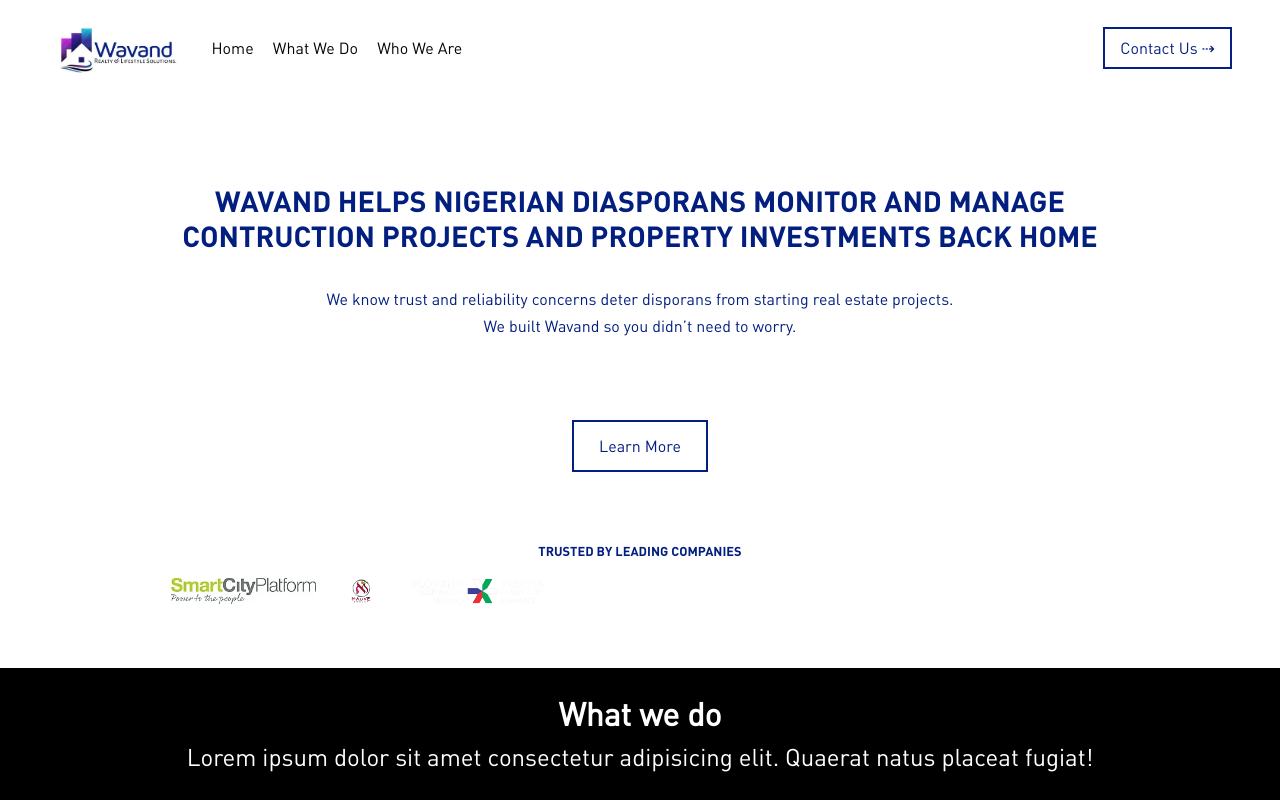
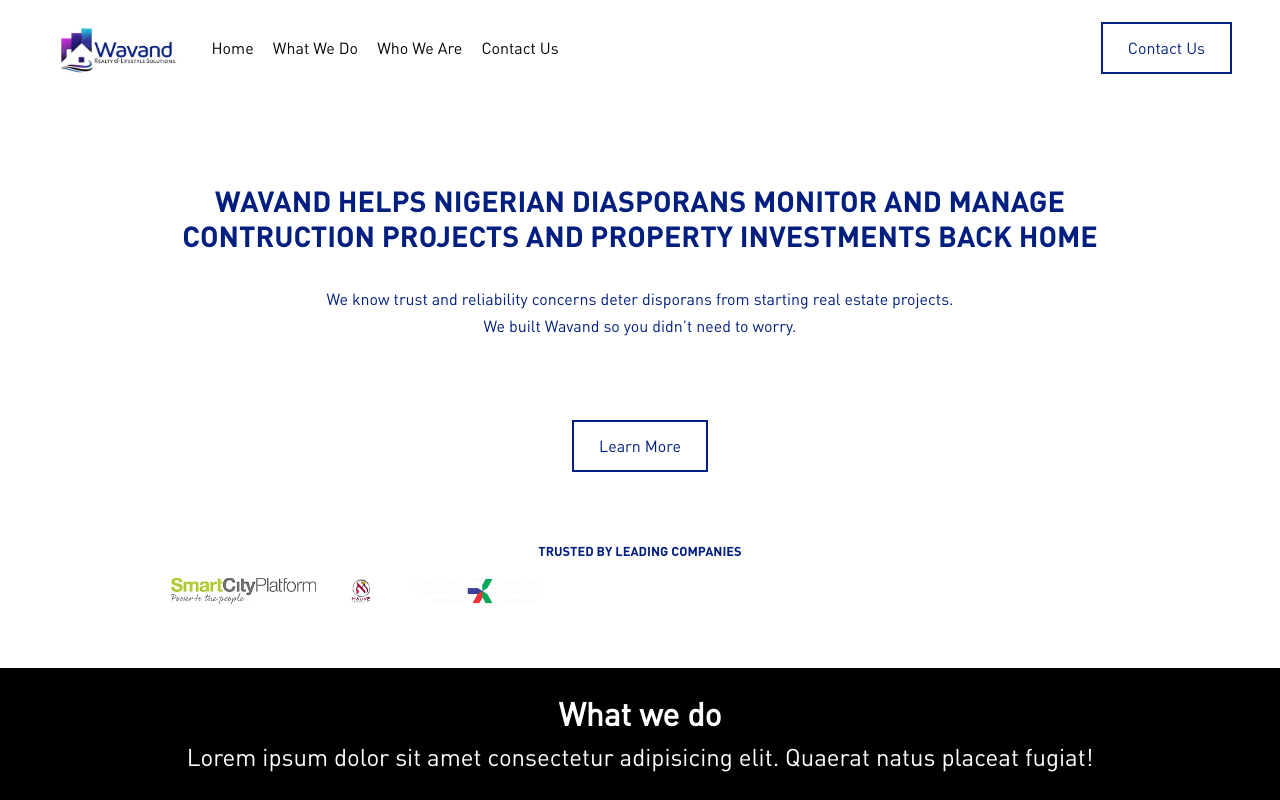
Before and after one commit to greatkay-olowo/waveand, a website: page index.html in a window 1280 px wide. Shown: the top 800 px of the page. Drawn offline with nearby package versions, Linux system fonts and the light colour scheme.

Commit message:
add code to github

```diff
--- a/index.html
+++ b/index.html
@@ -53,9 +53,16 @@
             <li class="nav-item">
               <a class="nav-link" href="#team">Who We Are</a>
             </li>
+            <li class="nav-item">
+              <a class="nav-link" href="#contact">Contact Us</a>
+            </li>
           </ul>
 
-          <a class="try-us" href="#contact">Contact Us <span>&#8674;</span></a>
+          <a class="learn-more" style="margin: 0;" href="#contact"
+            >Contact Us</a
+          >
+
+          <!-- <a class="try-us" href="#contact">Contact Us <span>&#8674;</span></a> -->
         </div>
       </nav>
 
```
